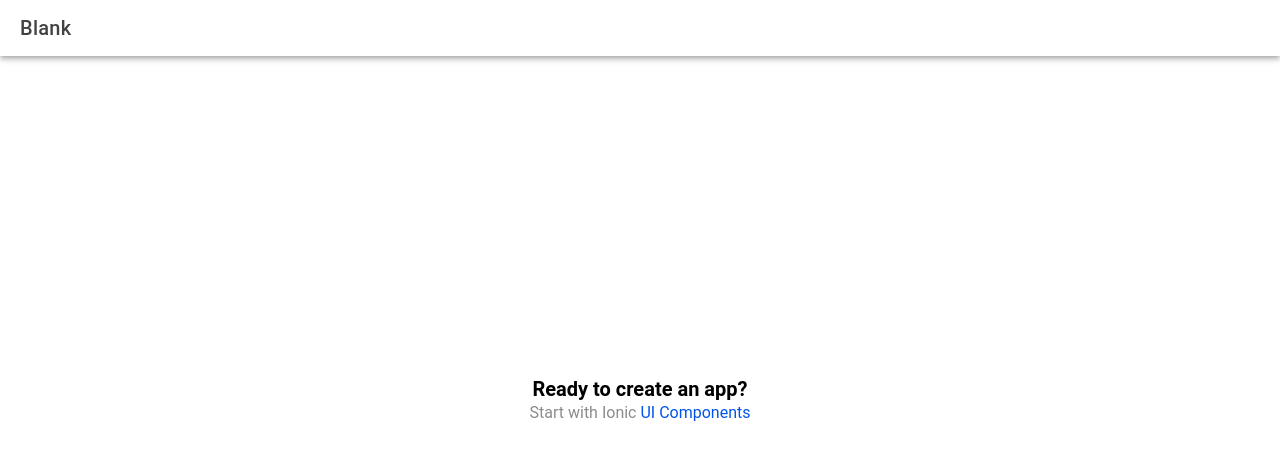
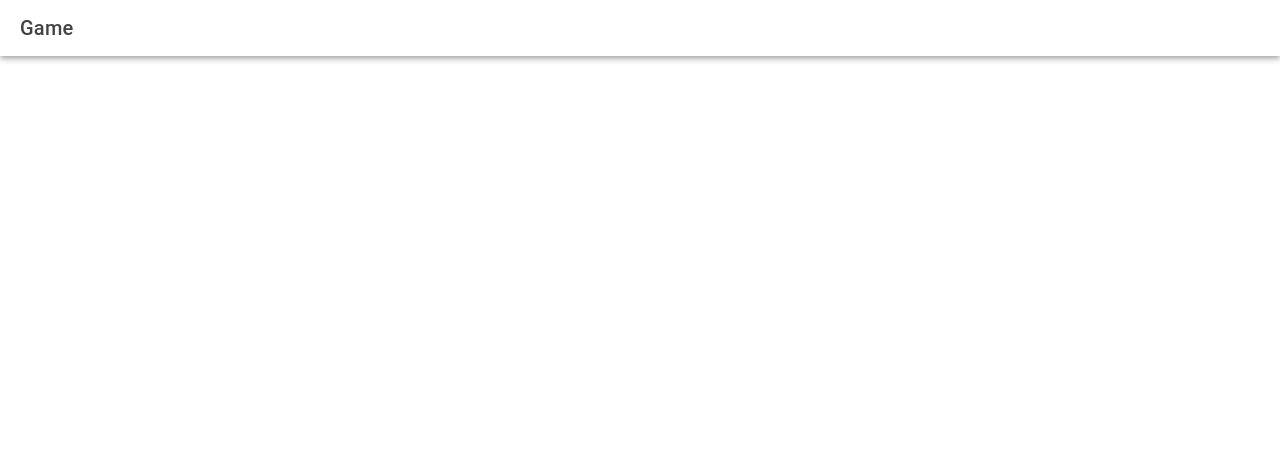
Before and after one commit to glogawa/p2026, a React (Vite) app: page /home in a window 1280 px wide. Shown: the top 460 px of the page. Built offline with nearby package versions, Linux system fonts and the light colour scheme.

Commit message:
blank page

```diff
--- a/src/pages/Home.tsx
+++ b/src/pages/Home.tsx
@@ -7,16 +7,15 @@
     <IonPage>
       <IonHeader>
         <IonToolbar>
-          <IonTitle>Blank</IonTitle>
+          <IonTitle>Game</IonTitle>
         </IonToolbar>
       </IonHeader>
       <IonContent fullscreen>
         <IonHeader collapse="condense">
           <IonToolbar>
-            <IonTitle size="large">Home</IonTitle>
+            <IonTitle size="large">Game</IonTitle>
           </IonToolbar>
         </IonHeader>
-        <ExploreContainer />
       </IonContent>
     </IonPage>
   );
```
